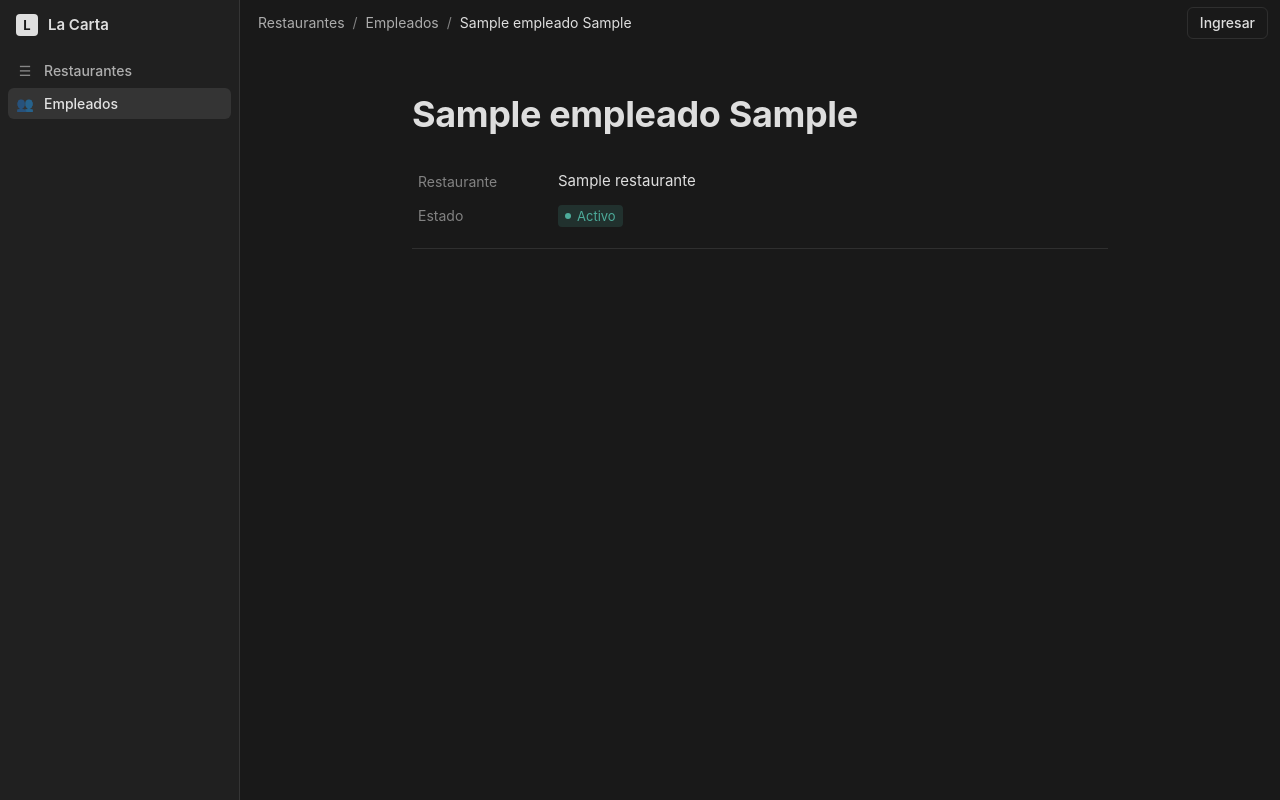
After one commit to catorceno/AW1-LaCarta, a Flask app: page /empleados/1 in a window 1280 px wide. The commit adds this page. Run offline with Flask 3, Linux system fonts and the light colour scheme; tables that the repository leaves empty hold one stand-in row (values such as "Sample post"); parts of the project's set-up code (start-up, migrations or seed data) failed here and were passed over.

Commit message:
CRUD de empleados

```diff
--- a/flask/app/__init__.py
+++ b/flask/app/__init__.py
@@ -25,6 +25,7 @@ def create_app(config_class=Config):
     from .commands import seed
     from .routes import bp as carta_bp
     from .pedidos import bp as pedidos_bp
+    from .empleados import bp as empleados_bp
 
     init_auth0(app)
 
@@ -33,6 +34,7 @@ def create_app(config_class=Config):
     app.register_blueprint(carta_bp)
     app.register_blueprint(auth_bp)
     app.register_blueprint(pedidos_bp)
+    app.register_blueprint(empleados_bp)
 
     app.register_error_handler(AuthError, handle_auth_error)
 
--- /dev/null
+++ b/flask/app/empleados.py
@@ -0,0 +1,178 @@
+"""Empleados: lista pública; crear, editar y borrar solo con los permisos de Auth0.
+
+- Sin sesión, o con los roles cliente y cocina: solo lectura, y solo los
+  datos públicos (nombre, apellido, restaurante, activo).
+- write:empleados: crear, editar y ver los datos privados (CI, salario, contacto).
+- delete:empleados: borrar.
+"""
+from datetime import date
+from decimal import Decimal, InvalidOperation
+
+from flask import Blueprint, flash, redirect, render_template, request, url_for
+from sqlalchemy.exc import IntegrityError
+from sqlalchemy.orm import joinedload
+
+from .auth import requires_auth
+from .extensions import db
+from .models import Empleado, Restaurante
+
+bp = Blueprint("empleados", __name__)
+
+
+def restaurantes_ordenados():
+    return db.session.scalars(db.select(Restaurante).order_by(Restaurante.nombre)).all()
+
+
+def leer_formulario(form):
+    """Valida el formulario y devuelve los datos limpios, o lanza ValueError con el motivo."""
+    nombre = form.get("nombre", "").strip()
+    apellido = form.get("apellido", "").strip()
+    ci = form.get("ci", "").strip()
+    if not nombre or not apellido or not ci:
+        raise ValueError("Nombre, apellido y C.I. son obligatorios.")
+    if len(ci) > 12:
+        raise ValueError("El C.I. tiene como máximo 12 caracteres.")
+
+    try:
+        restaurante_id = int(form.get("restaurante_id", ""))
+    except ValueError:
+        raise ValueError("Elige un restaurante.")
+    if db.session.get(Restaurante, restaurante_id) is None:
+        raise ValueError("El restaurante elegido no existe.")
+
+    try:
+        salario = Decimal(form.get("salario", "").strip())
+    except InvalidOperation:
+        raise ValueError("El salario debe ser un número.")
+    if salario < 0:
+        raise ValueError("El salario no puede ser negativo.")
+
+    texto_fecha = form.get("fecha_ingreso", "").strip()
+    try:
+        fecha_ingreso = date.fromisoformat(texto_fecha) if texto_fecha else None
+    except ValueError:
+        raise ValueError("La fecha de ingreso no es válida.")
+
+    return {
+        "nombre": nombre,
+        "apellido": apellido,
+        "ci": ci,
+        "restaurante_id": restaurante_id,
+        "salario": salario,
+        "fecha_ingreso": fecha_ingreso,               # None: la pone Postgres (db_default)
+        "correo": form.get("correo", "").strip() or None,
+        "telefono": form.get("telefono", "").strip() or None,
+        "direccion": form.get("direccion", "").strip() or None,
+        "activo": "activo" in form,                   # un checkbox sin marcar no se envía
+    }
+
+
+def volver_al_formulario(mensaje, empleado=None):
+    """Muestra el formulario otra vez con el error y lo que el usuario ya había escrito."""
+    flash(mensaje, "error")
+    return render_template("empleados/formulario.html", empleado=empleado,
+                           datos=request.form, restaurantes=restaurantes_ordenados()), 400
+
+
+# ------------------------------------------------------------------ lectura (pública)
+
+@bp.route("/empleados", methods=["GET"])
+def listar_empleados():
+    empleados = db.session.scalars(
+        db.select(Empleado)
+        .options(joinedload(Empleado.restaurante))
+        .order_by(Empleado.apellido, Empleado.nombre)
+    ).all()
+    return render_template("empleados/index.html", empleados=empleados)
+
+
+@bp.route("/empleados/<int:empleado_id>", methods=["GET"])
+def detalle_empleado(empleado_id):
+    # Los datos privados solo se muestran a quien tiene write:empleados (lo decide la plantilla)
+    empleado = db.get_or_404(Empleado, empleado_id)
+    return render_template("empleados/detalle.html", empleado=empleado)
+
+
+# ------------------------------------------------------------------ escritura (solo admin)
+
+@bp.route("/empleados/crear", methods=["GET"])
+@requires_auth("write:empleados")
+def formulario_crear_empleado(payload):
+    return render_template("empleados/formulario.html", empleado=None, datos={},
+                           restaurantes=restaurantes_ordenados())
+
+
+@bp.route("/empleados/crear", methods=["POST"])
+@requires_auth("write:empleados")
+def crear_empleado(payload):
+    try:
+        datos = leer_formulario(request.form)
+    except ValueError as err:
+        return volver_al_formulario(str(err))
+
+    if datos["fecha_ingreso"] is None:
+        del datos["fecha_ingreso"]                    # sin la columna en el INSERT: Postgres pone la fecha de hoy
+    empleado = Empleado(**datos)
+
+    try:
+        db.session.add(empleado)
+        db.session.commit()
+    except IntegrityError:
+        db.session.rollback()
+        return volver_al_formulario("Ya existe un empleado con ese C.I.")
+    except Exception:
+        db.session.rollback()
+        flash("No se pudo crear el empleado.", "error")
+        return redirect(url_for("empleados.listar_empleados"))
+
+    flash(f"Empleado {empleado.nombre} {empleado.apellido} creado.", "exito")
+    return redirect(url_for("empleados.detalle_empleado", empleado_id=empleado.id))
+
+
+@bp.route("/empleados/<int:empleado_id>/editar", methods=["GET", "POST"])
+@requires_auth("write:empleados")
+def editar_empleado(payload, empleado_id):
+    empleado = db.get_or_404(Empleado, empleado_id)
+
+    if request.method == "GET":
+        return render_template("empleados/formulario.html", empleado=empleado, datos={},
+                               restaurantes=restaurantes_ordenados())
+
+    try:
+        datos = leer_formulario(request.form)
+    except ValueError as err:
+        return volver_al_formulario(str(err), empleado)
+
+    if datos["fecha_ingreso"] is None:
+        del datos["fecha_ingreso"]                    # vacía al editar: se mantiene la que tenía
+    for campo, valor in datos.items():
+        setattr(empleado, campo, valor)
+
+    try:
+        db.session.commit()
+    except IntegrityError:
+        db.session.rollback()
+        return volver_al_formulario("Ya existe un empleado con ese C.I.", empleado)
+    except Exception:
+        db.session.rollback()
+        flash("No se pudo actualizar el empleado.", "error")
+        return redirect(url_for("empleados.detalle_empleado", empleado_id=empleado_id))
+
+    flash("Empleado actualizado.", "exito")
+    return redirect(url_for("empleados.detalle_empleado", empleado_id=empleado_id))
+
+
+@bp.route("/empleados/<int:empleado_id>/eliminar", methods=["POST"])
+@requires_auth("delete:empleados")
+def eliminar_empleado(payload, empleado_id):
+    empleado = db.get_or_404(Empleado, empleado_id)
+
+    try:
+        db.session.delete(empleado)
+        db.session.commit()
+        flash("Empleado eliminado.", "exito")
+    except Exception:
+        db.session.rollback()
+        flash("No se pudo eliminar el empleado.", "error")
+
+    return redirect(url_for("empleados.listar_empleados"))
--- a/flask/app/static/css/style.css
+++ b/flask/app/static/css/style.css
@@ -299,7 +299,10 @@ p {
 /* ---------- 5. Campos de formulario ---------- */
 input[type="text"],
 input[type="search"],
-input[type="number"] {
+input[type="number"],
+input[type="email"],
+input[type="date"],
+select {
   width: 100%;
   height: 34px;
   padding: 0 10px;
@@ -311,6 +314,7 @@ input[type="number"] {
   font-size: 14px;
   transition: border-color var(--transicion), box-shadow var(--transicion);
 }
+
 
 input::placeholder {
   color: var(--texto-tenue);
--- /dev/null
+++ b/flask/app/templates/empleados/detalle.html
@@ -0,0 +1,68 @@
+{% extends 'layout.html' %}
+
+{% block titulo %}{{ empleado.nombre }} {{ empleado.apellido }}{% endblock %}
+
+{% block migas %}
+  <span class="migas-sep">/</span>
+  <a href="{{ url_for('empleados.listar_empleados') }}">Empleados</a>
+  <span class="migas-sep">/</span>
+  <span class="migas-actual">{{ empleado.nombre }} {{ empleado.apellido }}</span>
+{% endblock %}
+
+{% block contenido %}
+  {% set puede_editar = current_user and 'write:empleados' in current_user.permissions %}
+  {% set puede_borrar = current_user and 'delete:empleados' in current_user.permissions %}
+
+  <header class="pagina-cabecera">
+    <h1>{{ empleado.nombre }} {{ empleado.apellido }}</h1>
+    <div class="acciones">
+      {% if puede_editar %}
+        <a class="boton" href="{{ url_for('empleados.editar_empleado', empleado_id=empleado.id) }}">Editar</a>
+      {% endif %}
+      {% if puede_borrar %}
+        <form method="post" action="{{ url_for('empleados.eliminar_empleado', empleado_id=empleado.id) }}">
+          <button class="boton boton-peligro" type="submit" onclick="return confirm('¿Eliminar a este empleado?')">Eliminar</button>
+        </form>
+      {% endif %}
+    </div>
+  </header>
+
+  <dl class="propiedades">
+    <div>
+      <dt>Restaurante</dt>
+      <dd><a href="{{ url_for('carta.detalle_restaurante', restaurante_id=empleado.restaurante_id) }}">{{ empleado.restaurante.nombre }}</a></dd>
+    </div>
+    <div>
+      <dt>Estado</dt>
+      <dd><span class="estado {{ 'estado-si' if empleado.activo else 'estado-no' }}">{{ 'Activo' if empleado.activo else 'Inactivo' }}</span></dd>
+    </div>
+
+    {# Datos privados: solo para quien puede administrar empleados #}
+    {% if puede_editar %}
+    <div>
+      <dt>C.I.</dt>
+      <dd>{{ empleado.ci }}</dd>
+    </div>
+    <div>
+      <dt>Salario</dt>
+      <dd>{{ "%.2f"|format(empleado.salario) }} Bs.</dd>
+    </div>
+    <div>
+      <dt>Fecha de ingreso</dt>
+      <dd>{{ empleado.fecha_ingreso.strftime('%d/%m/%Y') }}</dd>
+    </div>
+    <div>
+      <dt>Correo</dt>
+      <dd class="{{ '' if empleado.correo else 'texto-tenue' }}">{{ empleado.correo or 'No registrado' }}</dd>
+    </div>
+    <div>
+      <dt>Teléfono</dt>
+      <dd class="{{ '' if empleado.telefono else 'texto-tenue' }}">{{ empleado.telefono or 'No registrado' }}</dd>
+    </div>
+    <div>
+      <dt>Dirección</dt>
+      <dd class="{{ '' if empleado.direccion else 'texto-tenue' }}">{{ empleado.direccion or 'No registrada' }}</dd>
+    </div>
+    {% endif %}
+  </dl>
+{% endblock %}
--- a/flask/app/templates/layout.html
+++ b/flask/app/templates/layout.html
@@ -22,6 +22,12 @@
            href="{{ url_for('carta.listar_restaurantes') }}">
           <span class="nav-icono" aria-hidden="true">☰</span>
           <span>Restaurantes</span>
+        </a>
+
+        <a class="nav-item {{ 'activo' if seccion.startswith('empleados.') }}"
+           href="{{ url_for('empleados.listar_empleados') }}">
+          <span class="nav-icono" aria-hidden="true">👥</span>
+          <span>Empleados</span>
         </a>
 
         {% if current_user and 'write:carta' in current_user.permissions %}
```
Also changed, not shown: flask/app/models.py (+29 -0 lines), flask/app/templates/empleados/formulario.html (added, +75 -0 lines), flask/app/templates/empleados/index.html (added, +35 -0 lines).
